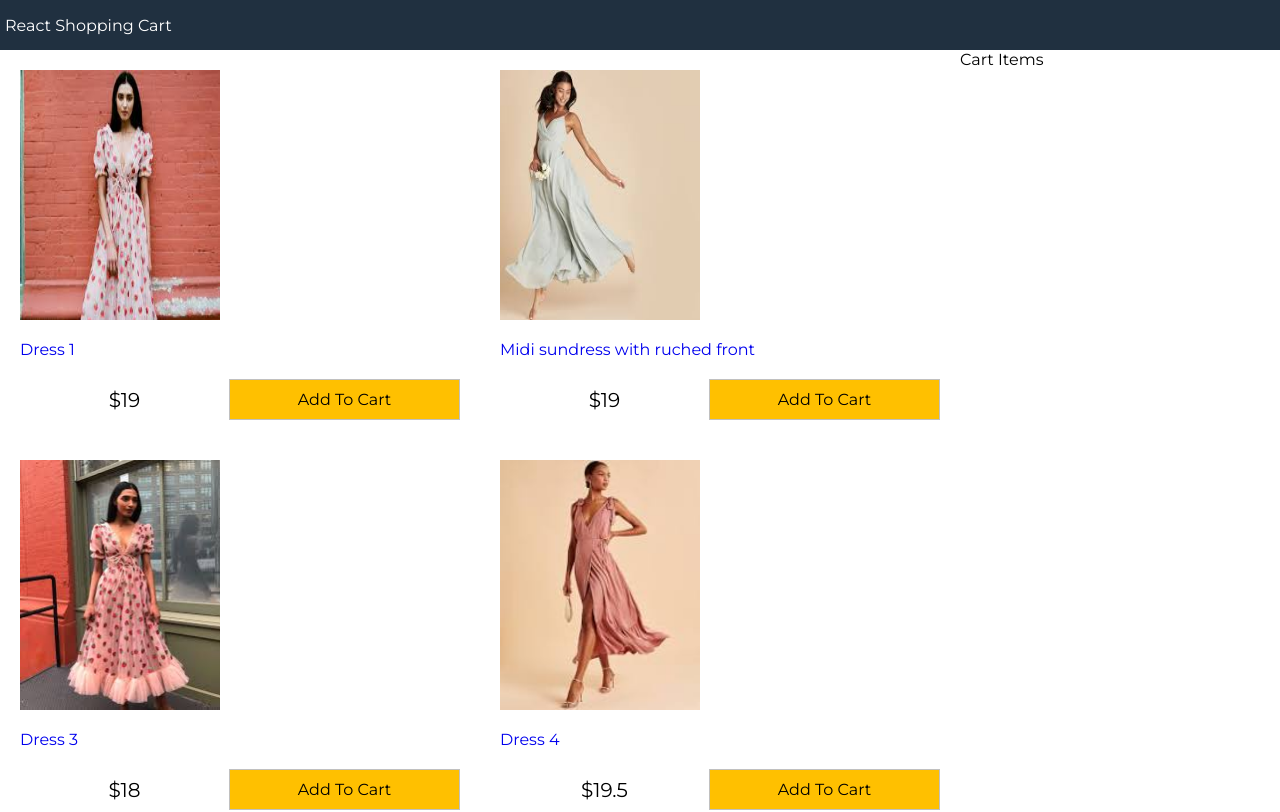
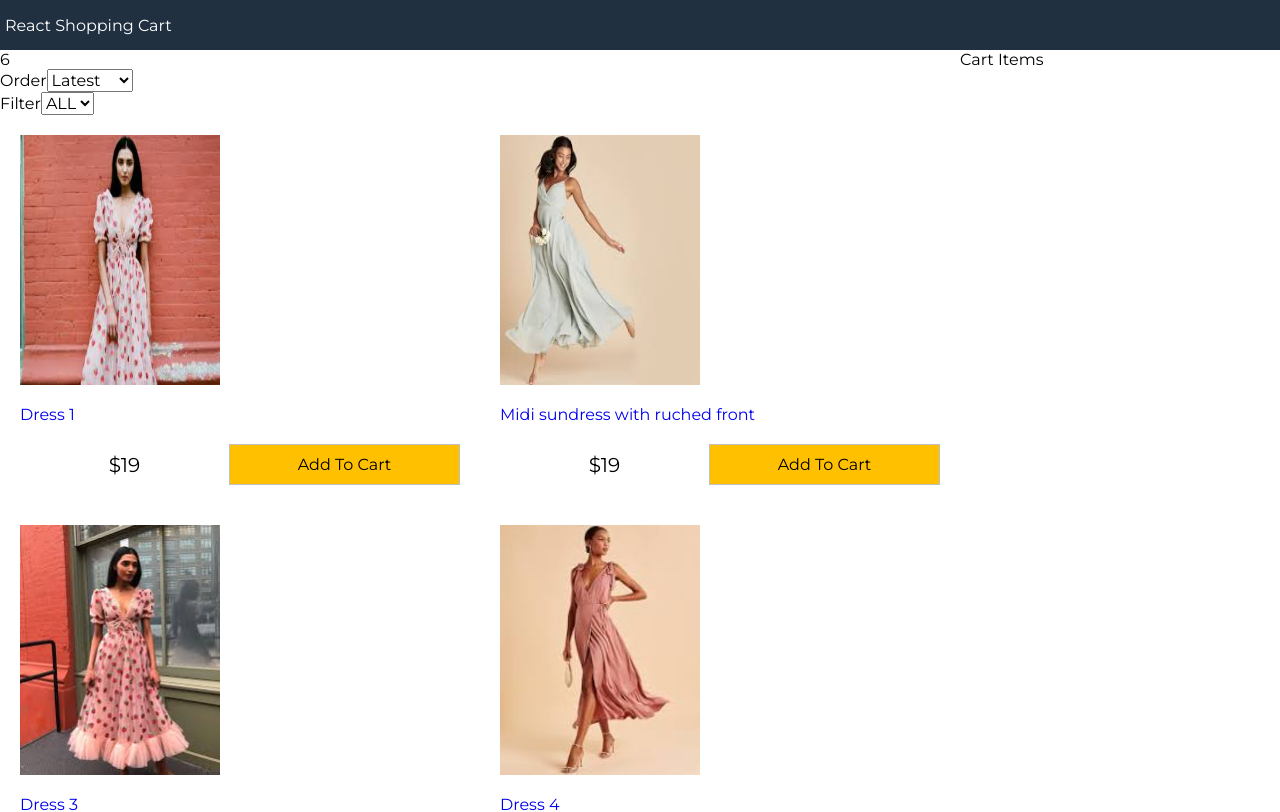
Before and after one commit to sadeghrafiei/react-shopping-cart, a React (Create React App) app: page / in a window 1280 px wide. Shown: the top 812 px of the page. Built offline with nearby package versions, Linux system fonts and the light colour scheme.

Commit message:
filter-component

```diff
--- a/src/App.js
+++ b/src/App.js
@@ -2,6 +2,7 @@
 import React from 'react';
 import data from "./data.json";
 import Products from "./components/Products";
+import Filter from "./components/Filter"
 
 class App extends React.Component {
   constructor(){
@@ -20,7 +21,9 @@
       </header>
       <main>
         <div className="content" >
-          <div className="main"><Products products={this.state.products}></Products></div>
+          <div className="main">
+            <Filter count={this.state.products.length}></Filter>
+            <Products products={this.state.products}></Products></div>
           <div className="sidebar">Cart Items</div>
         </div>
       </main>
--- /dev/null
+++ b/src/components/Filter.js
@@ -0,0 +1,31 @@
+import React, { Component } from 'react'
+
+export default class componentName extends Component {
+    render() {
+        return (
+            <div className="filter">
+                <div className="filter-result">{this.props.count}</div>
+                <div className="filter-sort">
+                Order
+                <select>
+                    <option>Latest</option>
+                    <option value="lowest">Lowest</option>
+                    <option value="highest">Highest</option>
+                </select>
+                 </div>
+                 <div className="filter-size">
+                     Filter
+                     <select>
+                         <option value="">ALL</option>
+                         <option value="XS">XS</option>
+                         <option value="S">S</option>
+                         <option value="M">M</option>
+                         <option value="L">L</option>
+                         <option value="XL">XL</option>
+                         <option value="XXL">XXL</option>
+                     </select>
+                 </div>
+            </div>
+        )
+    }
+}
--- a/src/data.json
+++ b/src/data.json
@@ -14,7 +14,7 @@
             "image":"/images/dress2.jpg",
             "description": "about dress 1",
             "price" : 19,
-            "availableSizes": ["XL","M","XXL"]
+            "availableSizes": ["XL","M","XS"]
             },
             {
                 "_id":"dress3",
@@ -22,7 +22,7 @@
                 "image":"/images/dress3.jpg",
                 "description": "about dress 3",
                 "price" : 18,
-                "availableSizes": ["XL","XXL","L","X"]
+                "availableSizes": ["XXL","L","X"]
                 },
                 {
                     "_id":"dress4",
@@ -30,7 +30,7 @@
                     "image":"/images/dress4.jpg",
                     "description": "about dress 4",
                     "price" : 19.5,
-                    "availableSizes": ["XL","XXL","M"]
+                    "availableSizes": ["XL","XL","M"]
                     },
                     {
                         "_id":"dress5",
@@ -38,7 +38,7 @@
                         "image":"/images/dress5.jpg",
                         "description": "about dress 1",
                         "price" : 15,
-                        "availableSizes": ["XL","XXL","L"]
+                        "availableSizes": ["XS","XXL","L"]
                         },
                         {
                             "_id":"dress6",
@@ -46,7 +46,7 @@
                             "image":"/images/dress6.jpg",
                             "description": "about dress 1",
                             "price" : 29,
-                            "availableSizes": ["XL","XXL"]
+                            "availableSizes": ["XL","XL"]
                             }
     ]
 }
```
